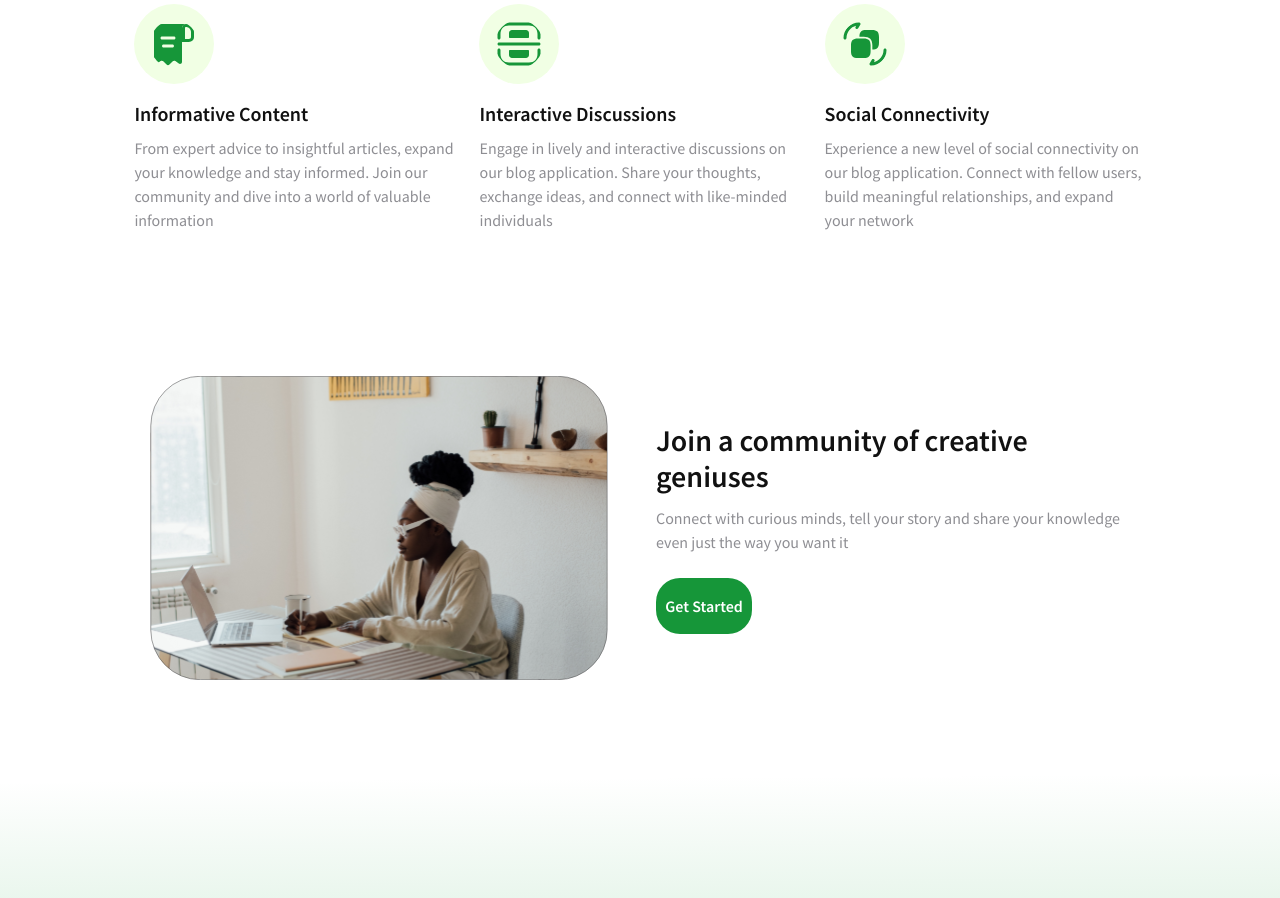
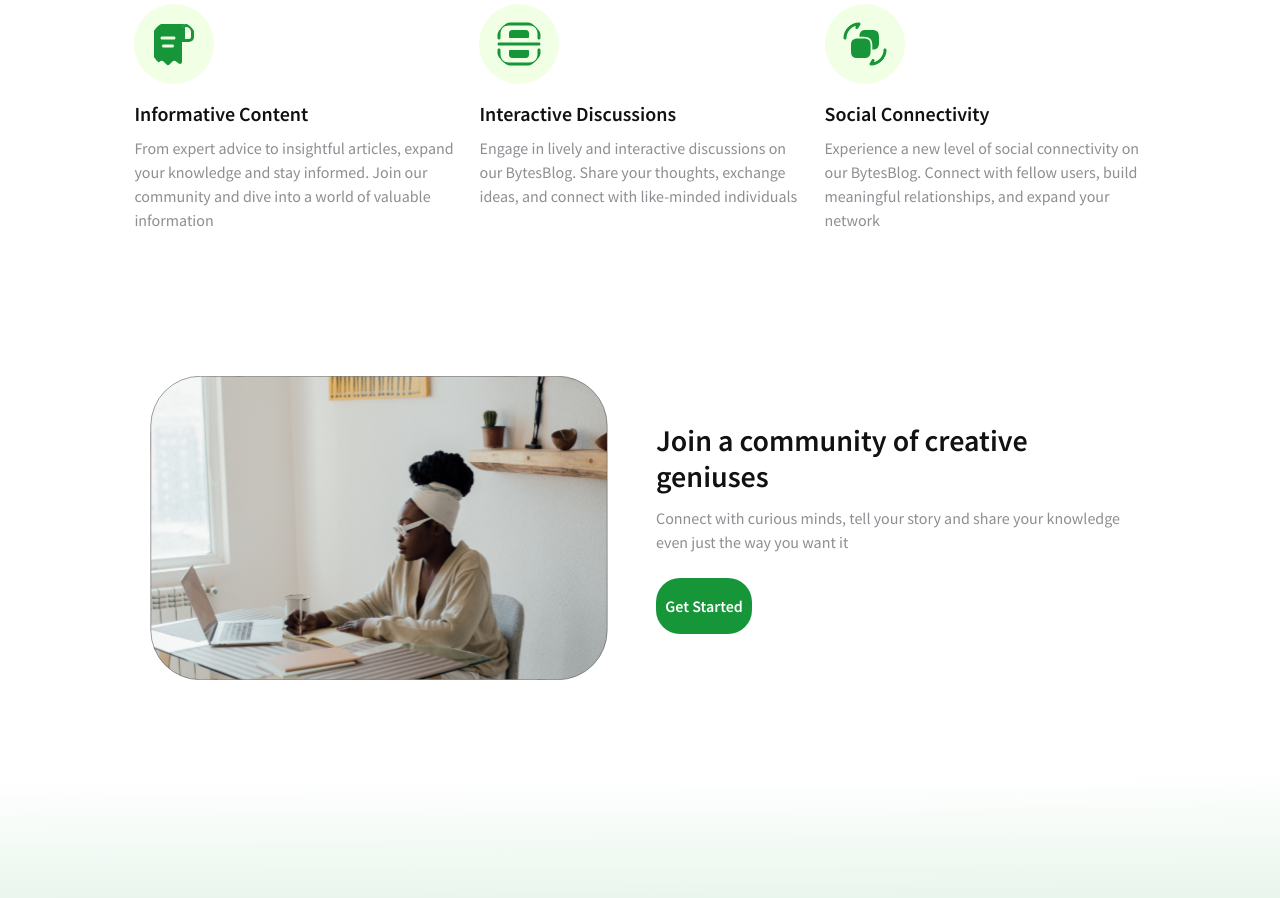
Before and after one commit to Elue-dev/BytesBlog-Client, a React (Vite) app: page / in a window 1280 px wide. Shown: the part 820-1718 px from the top of the page. Built offline with nearby package versions, Linux system fonts and the light colour scheme.

Commit message:
Update data.ts
patch: modified offers content

```diff
--- a/src/pages/landing_page/data.ts
+++ b/src/pages/landing_page/data.ts
@@ -13,13 +13,13 @@ export const offers: Offers[] = [
     icon: "discussion.svg",
     heading: "Interactive Discussions",
     description:
-      "Engage in lively and interactive discussions on our blog application. Share your thoughts, exchange ideas, and connect with like-minded individuals",
+      "Engage in lively and interactive discussions on our BytesBlog. Share your thoughts, exchange ideas, and connect with like-minded individuals",
   },
   {
     id: 3,
     icon: "sConn.svg",
     heading: "Social Connectivity",
     description:
-      "Experience a new level of social connectivity on our blog application. Connect with fellow users, build meaningful relationships, and expand your network",
+      "Experience a new level of social connectivity on our BytesBlog. Connect with fellow users, build meaningful relationships, and expand your network",
   },
 ];
```
